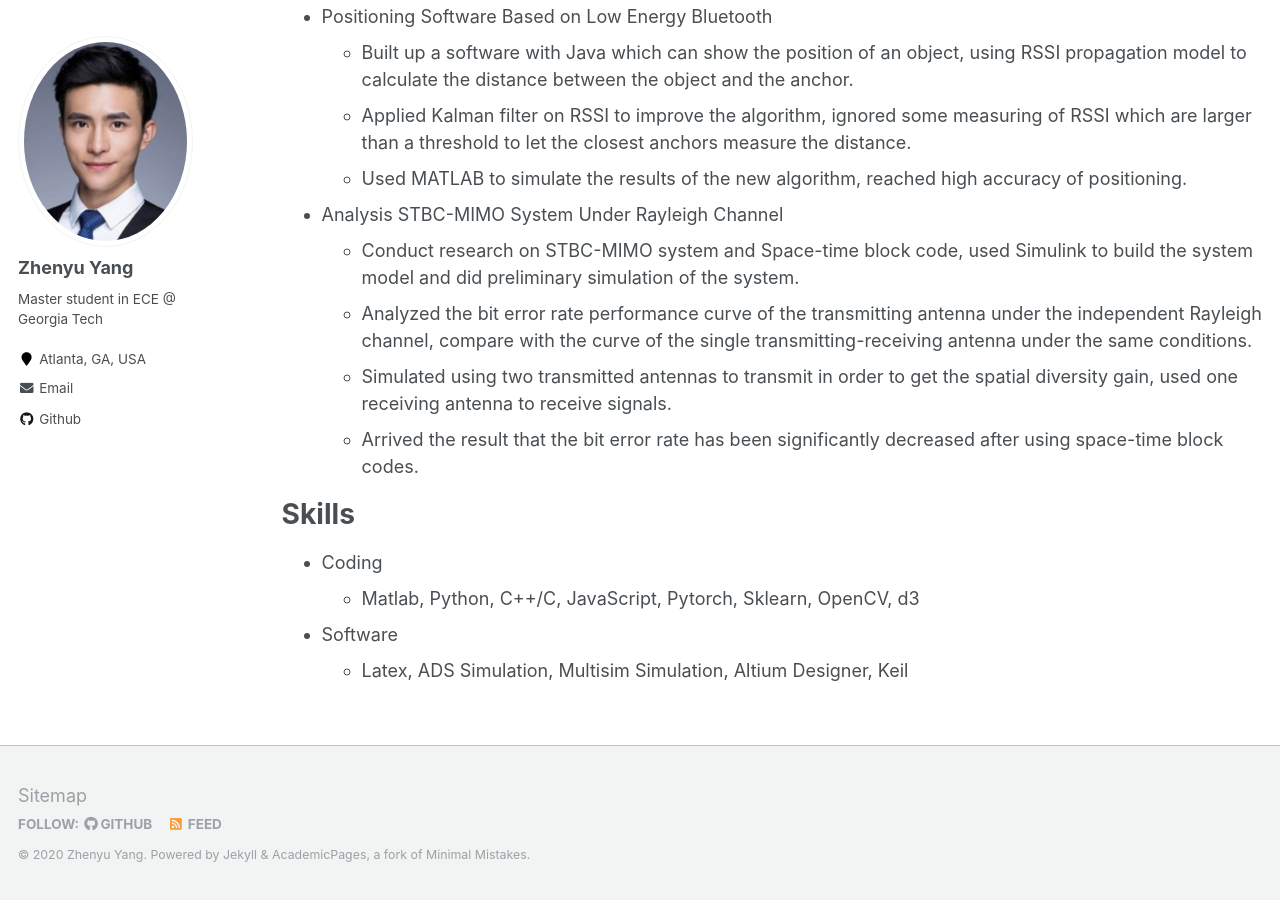
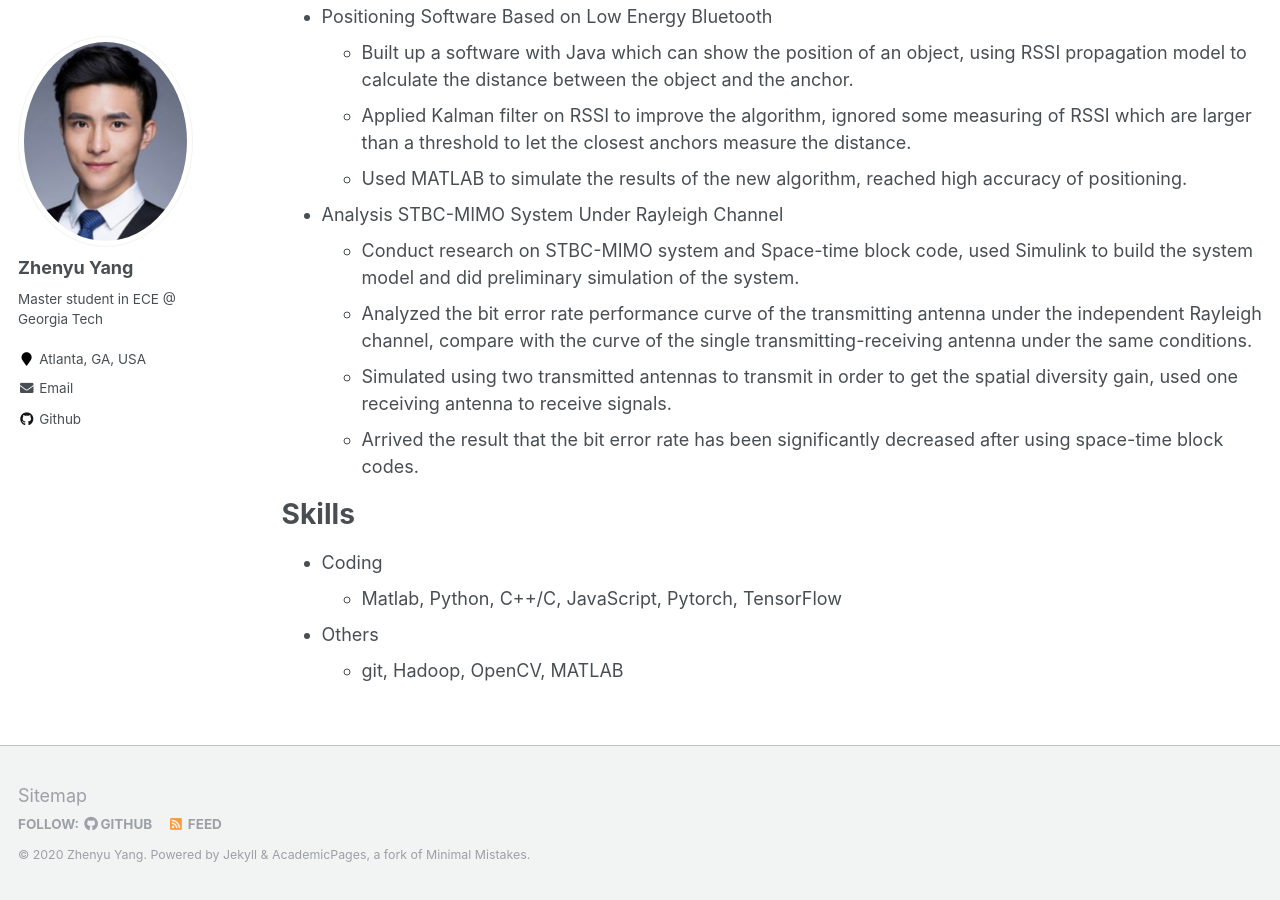
Before and after one commit to azpeteryang/azpeteryang.github.io, a Jekyll site: the page built from _pages/cv.md, in a window 1280 px wide and 900 px high, scrolled down 1159 px. Built offline with Jekyll 4.4.1, drawn with Linux system fonts in a browser that asks for light colours.

Commit message:
Update cv.md

```diff
--- a/_pages/cv.md
+++ b/_pages/cv.md
@@ -51,6 +51,6 @@ Projects and research
 Skills
 ======
 * Coding
-  * Matlab, Python, C++/C, JavaScript, Pytorch, Sklearn, OpenCV, d3
-* Software
-  * Latex, ADS Simulation, Multisim Simulation, Altium Designer, Keil
+  * Matlab, Python, C++/C, JavaScript, Pytorch, TensorFlow
+* Others
+  * git, Hadoop, OpenCV, MATLAB
```
